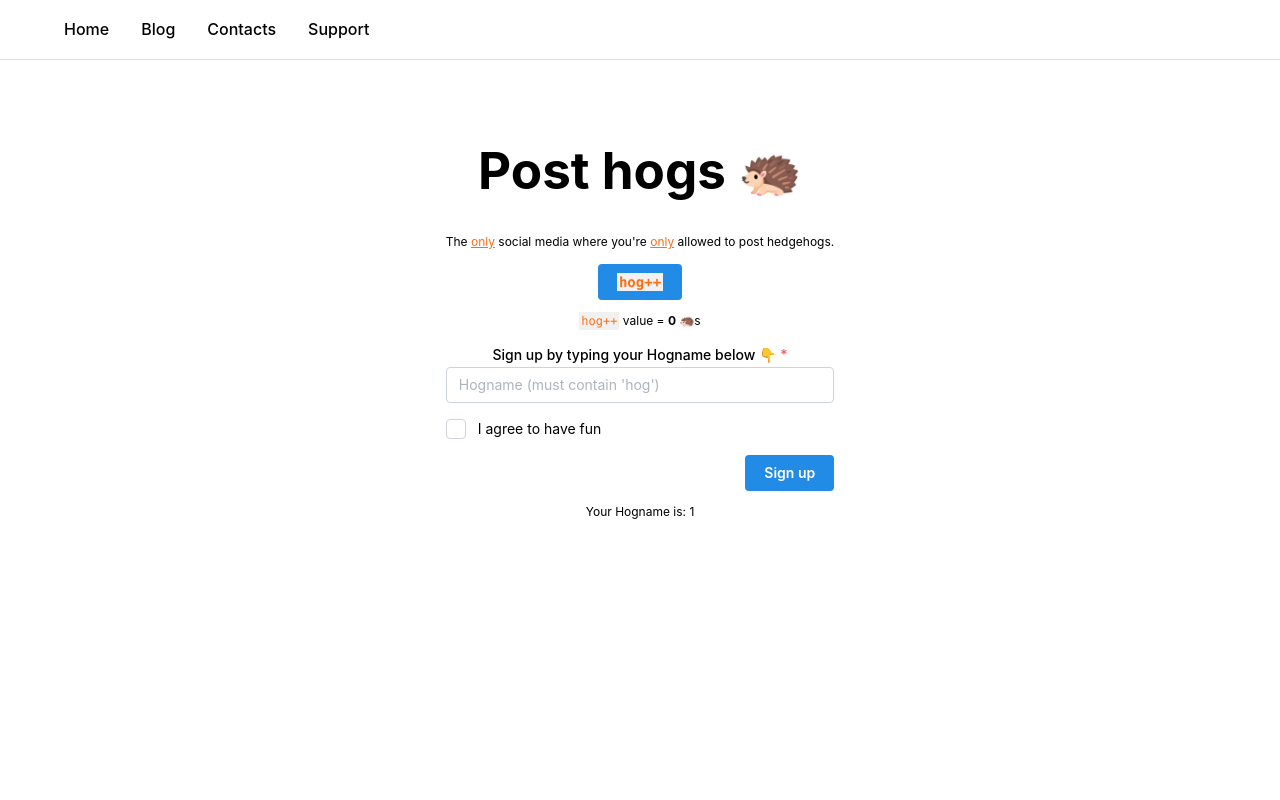
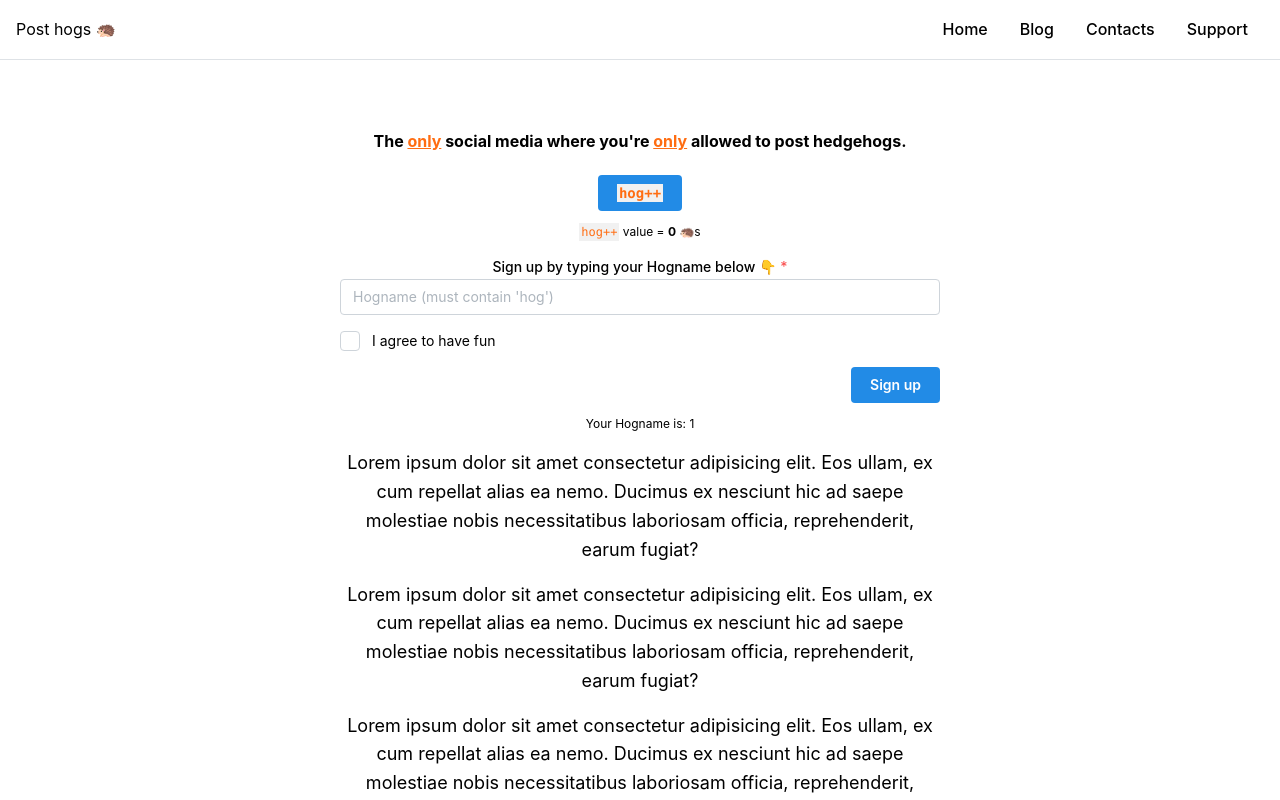
Before and after one commit to holacompu/post-hog-app, a React (Vite) app in the folder vite-hog/: page / in a window 1280 px wide. Shown: the top 800 px of the page. Built offline with nearby package versions, Linux system fonts and the light colour scheme.

Commit message:
Add useHeadroom to hide top navbar

```diff
--- a/vite-hog/src/App.tsx
+++ b/vite-hog/src/App.tsx
@@ -5,15 +5,20 @@ import { useState } from 'react'
 
 import { MantineProvider } from '@mantine/core';
 
-import { AppShell, Burger, Button, Checkbox, Group, TextInput, UnstyledButton } from '@mantine/core';
+import { AppShell, Burger, Button, Checkbox, Group, rem, Text, TextInput, UnstyledButton } from '@mantine/core';
 import { useForm } from '@mantine/form';
-import { useDisclosure } from '@mantine/hooks';
-import ReactLogo from './assets/react.svg';
+import { useDisclosure, useHeadroom } from '@mantine/hooks';
+//import ReactLogo from './assets/react.svg';
 import classes from './MobileNavbar.module.css';
+
+const lorem =
+  'Lorem ipsum dolor sit amet consectetur adipisicing elit. Eos ullam, ex cum repellat alias ea nemo. Ducimus ex nesciunt hic ad saepe molestiae nobis necessitatibus laboriosam officia, reprehenderit, earum fugiat?';
+
 
 export default function App() {
 
   const [opened, { toggle }] = useDisclosure();
+  const pinned = useHeadroom({ fixedAt: 120 });
 
   //Signup form with Hogname + ToS validation
   let chosenHogName: string[] = [];
@@ -39,7 +44,7 @@ export default function App() {
       <>
 
 <AppShell
-      header={{ height: 60 }}
+      header={{ height: 60, collapsed: !pinned, offset: true }}
       navbar={{ width: 300, breakpoint: 'sm', collapsed: { desktop: true, mobile: !opened } }}
       padding="md"
     >
@@ -47,7 +52,7 @@ export default function App() {
         <Group h="100%" px="md">
           <Burger opened={opened} onClick={toggle} hiddenFrom="sm" size="sm" />
           <Group justify="space-between" style={{ flex: 1 }}>
-
+           <div>Post hogs 🦔</div>
             <Group ml="xl" gap={0} visibleFrom="sm">
               <UnstyledButton className={classes.control}>Home</UnstyledButton>
               <UnstyledButton className={classes.control}>Blog</UnstyledButton>
@@ -65,11 +70,10 @@ export default function App() {
         <UnstyledButton className={classes.control}>Support</UnstyledButton>
       </AppShell.Navbar>
 
-        <AppShell.Main>
-          <h1>Post hogs 🦔</h1>
-          <p>
+        <AppShell.Main pt={`calc(${rem(60)} + var(--mantine-spacing-md))`}>
+          <h4>
             The <u>only</u> social media where you're <u>only</u> allowed to post hedgehogs.
-          </p>
+          </h4>
           <Button onClick={() => setCount((count) => count + 1)}>
             <code>hog++</code>
           </Button>
@@ -101,6 +105,14 @@ export default function App() {
 
               <p>Your Hogname is: {chosenHogName.push("hogName")}</p>
 
+            {Array(8)
+               .fill(0)
+               .map((_, index) => (
+            <Text size="lg" key={index} my="md" maw={600} mx="auto">
+              {lorem}
+            </Text>
+            ))}
+
             </AppShell.Main>
         </AppShell>
       </>
```
